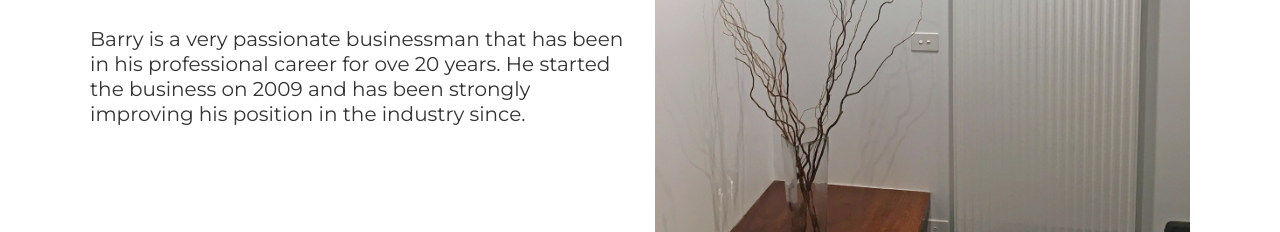
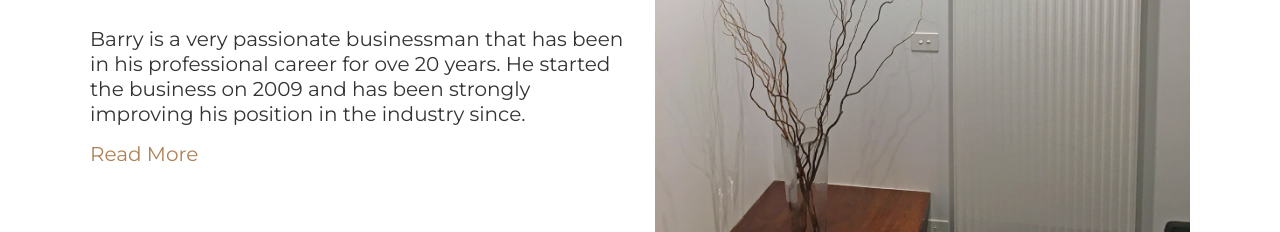
Before and after one commit to azad6026/aircold-draft, a Gatsby site: page / in a window 1280 px wide. Shown: the part 1187-1419 px from the top of the page. Built offline with nearby package versions, Linux system fonts and the light colour scheme; Gatsby itself is replaced by a stand-in of ours.

Commit message:
added about link in about section

```diff
--- a/src/pages/index.js
+++ b/src/pages/index.js
@@ -34,6 +34,9 @@ const IndexPage = props => (
             2009 and has been strongly improving his position in the industry
             since.
           </Paragraph>
+          <Link className="custom-link" to="/about">
+            Read More
+          </Link>
         </section>
         <section>
           <Image
```
